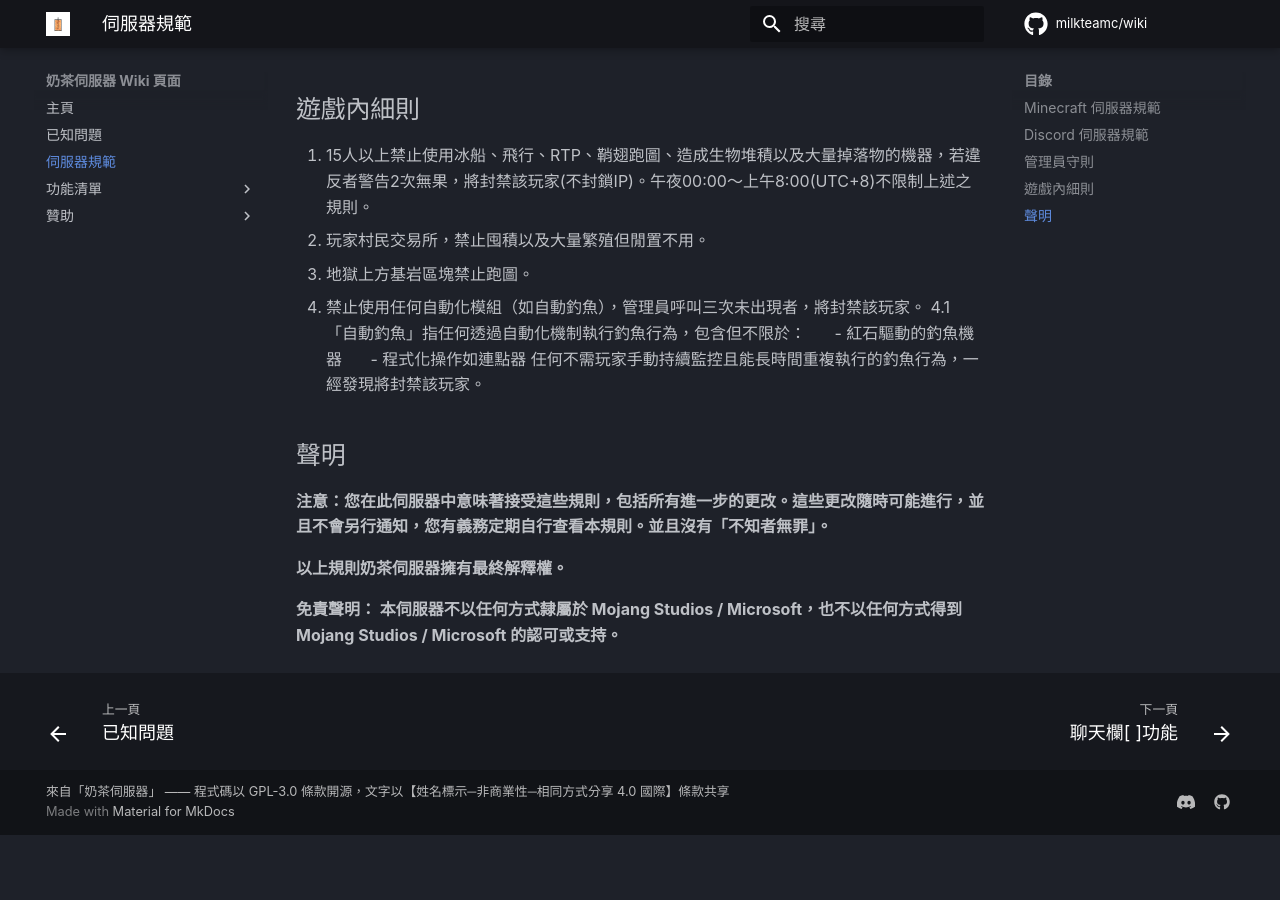
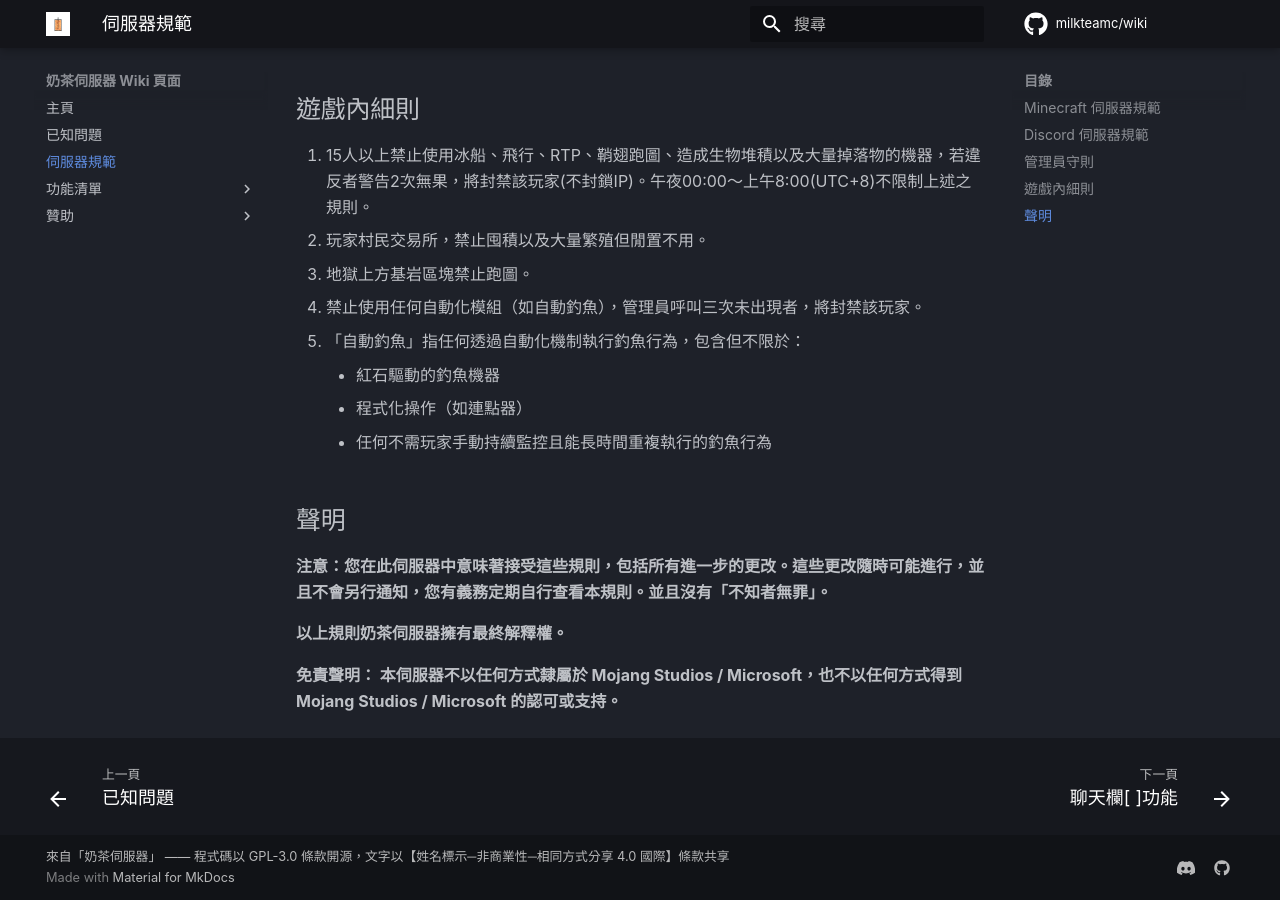
Before and after one commit to milkteamc/wiki, an MkDocs documentation site: the page built from docs/rules.md, in a window 1280 px wide and 900 px high, scrolled down 2707 px. Built offline with MkDocs 1.6.1 and Material for MkDocs 9.7.7, drawn with Linux system fonts in a browser that asks for light colours; some web fonts are replaced; plug-ins that fetch from the network failed and are left out; comment, search, counter and statistics services are not loaded; before the commit the page ends 3542 px from its top, so only the background shows below that.

Commit message:
fix markdown

```diff
--- a/docs/rules.md
+++ b/docs/rules.md
@@ -92,10 +92,11 @@
 2. 玩家村民交易所，禁止囤積以及大量繁殖但閒置不用。
 3. 地獄上方基岩區塊禁止跑圖。
 4. 禁止使用任何自動化模組（如自動釣魚），管理員呼叫三次未出現者，將封禁該玩家。
-4.1 「自動釣魚」指任何透過自動化機制執行釣魚行為，包含但不限於：
-  - 紅石驅動的釣魚機器
-  - 程式化操作如連點器
-   任何不需玩家手動持續監控且能長時間重複執行的釣魚行為，一經發現將封禁該玩家。
+5. 「自動釣魚」指任何透過自動化機制執行釣魚行為，包含但不限於：
+     - 紅石驅動的釣魚機器
+     - 程式化操作（如連點器）
+     - 任何不需玩家手動持續監控且能長時間重複執行的釣魚行為
+
 
 ## 聲明
 
```
